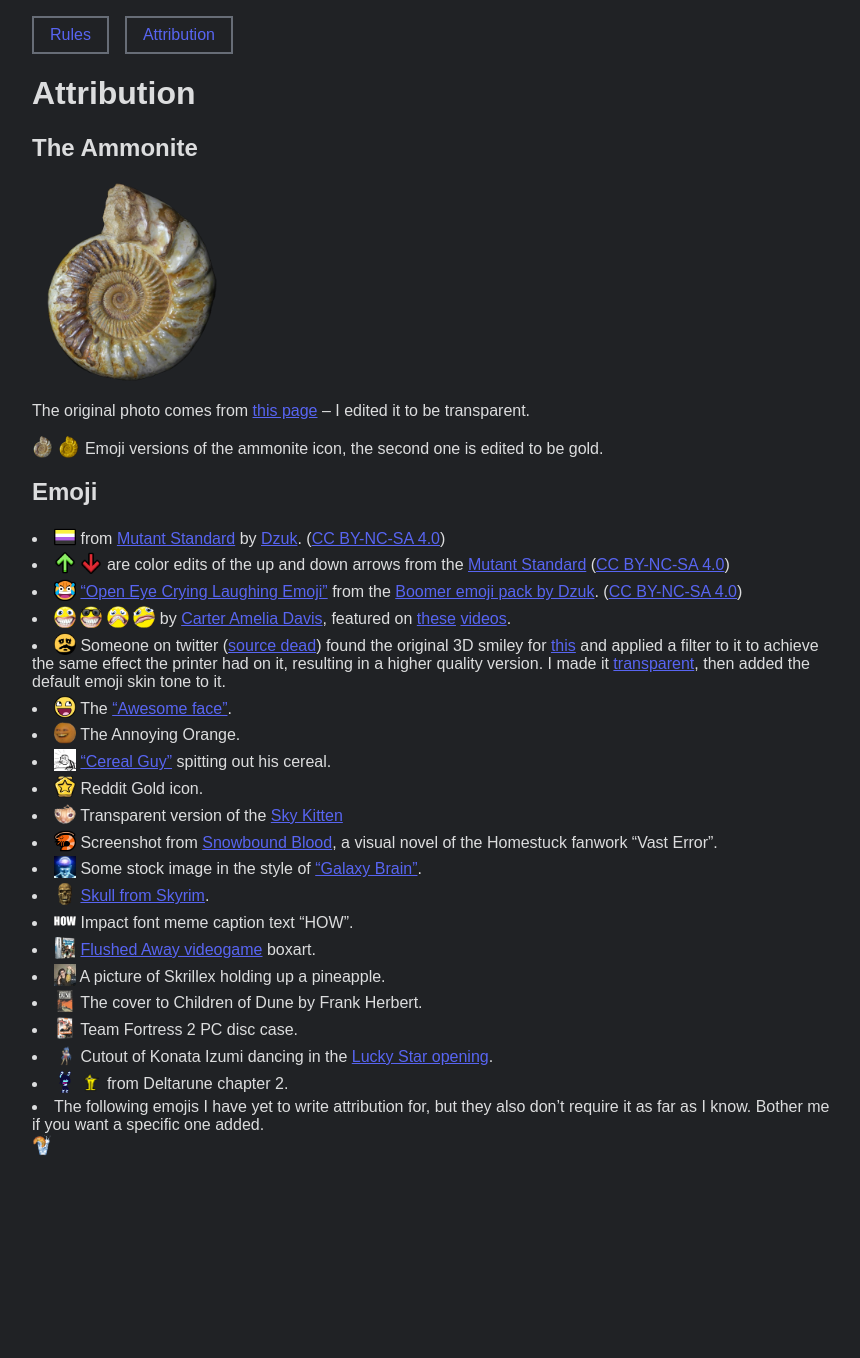
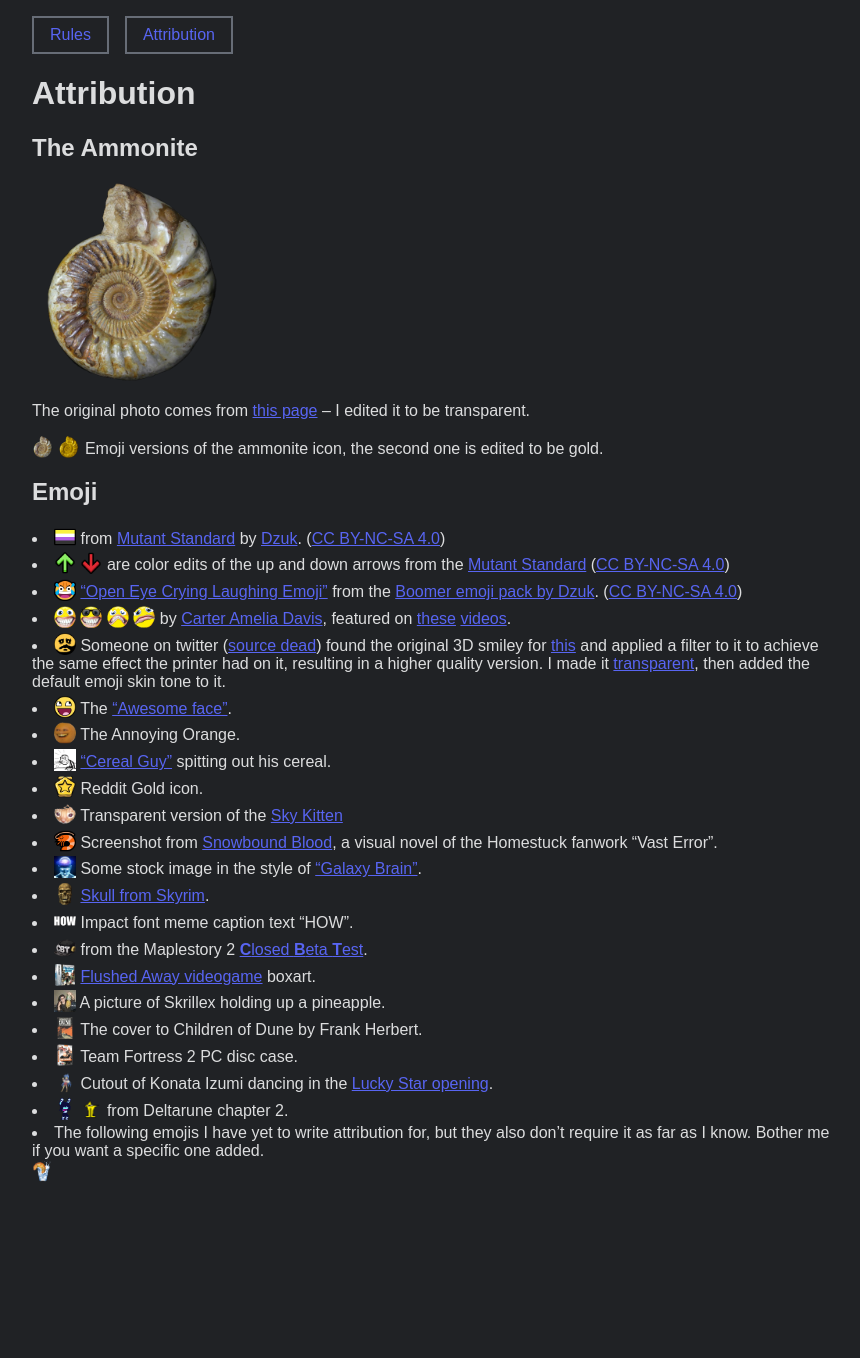
Before and after one commit to chitinlink/ammonite, a Jekyll site: the page built from attribution.md, in a window 1280 px wide. Shown: the whole page, without its empty margins (208-1068 px from the left). Built offline with Jekyll 4.4.1, drawn with Linux system fonts in a browser that asks for light colours; before the commit the page ends 1332 px from its top, so only the background shows below that.

Commit message:
cleanup + restore cbt

```diff
--- a/attribution.md
+++ b/attribution.md
@@ -29,6 +29,7 @@ The original photo comes from [this page](https://www.fossilera.com/fossils/13-w
 * {% include emoji.html e="galaxybrain" %} Some stock image in the style of ["Galaxy Brain"](https://knowyourmeme.com/memes/galaxy-brain).
 * {% include emoji.html e="skeleton" %} [Skull from Skyrim](https://elderscrolls.fandom.com/wiki/Skull_(Skyrim)?file=Ancient_traveler%2527s_skull.png).
 * {% include emoji.html e="how" %} Impact font meme caption text "HOW".
+* {% include emoji.html e="cbt" %} from the Maplestory 2 [**C**losed **B**eta **T**est](https://orangemushroom.net/2015/01/20/maplestory-2-cbt-begins-tonight/).
 * {% include emoji.html e="flushedaway" %} [Flushed Away videogame](https://en.wikipedia.org/wiki/Flushed_Away_(video_game)) boxart.
 * {% include emoji.html e="skrillexpineapple" %} A picture of Skrillex holding up a pineapple.
 * {% include emoji.html e="children_of_dune" %} The cover to Children of Dune by Frank Herbert.
```
Also changed, not shown: assets/emoji/goose.gif (deleted), assets/sticker/disbelief.png (deleted), assets/sticker/flushedaway.png (deleted), assets/sticker/skeleton.png (deleted).
